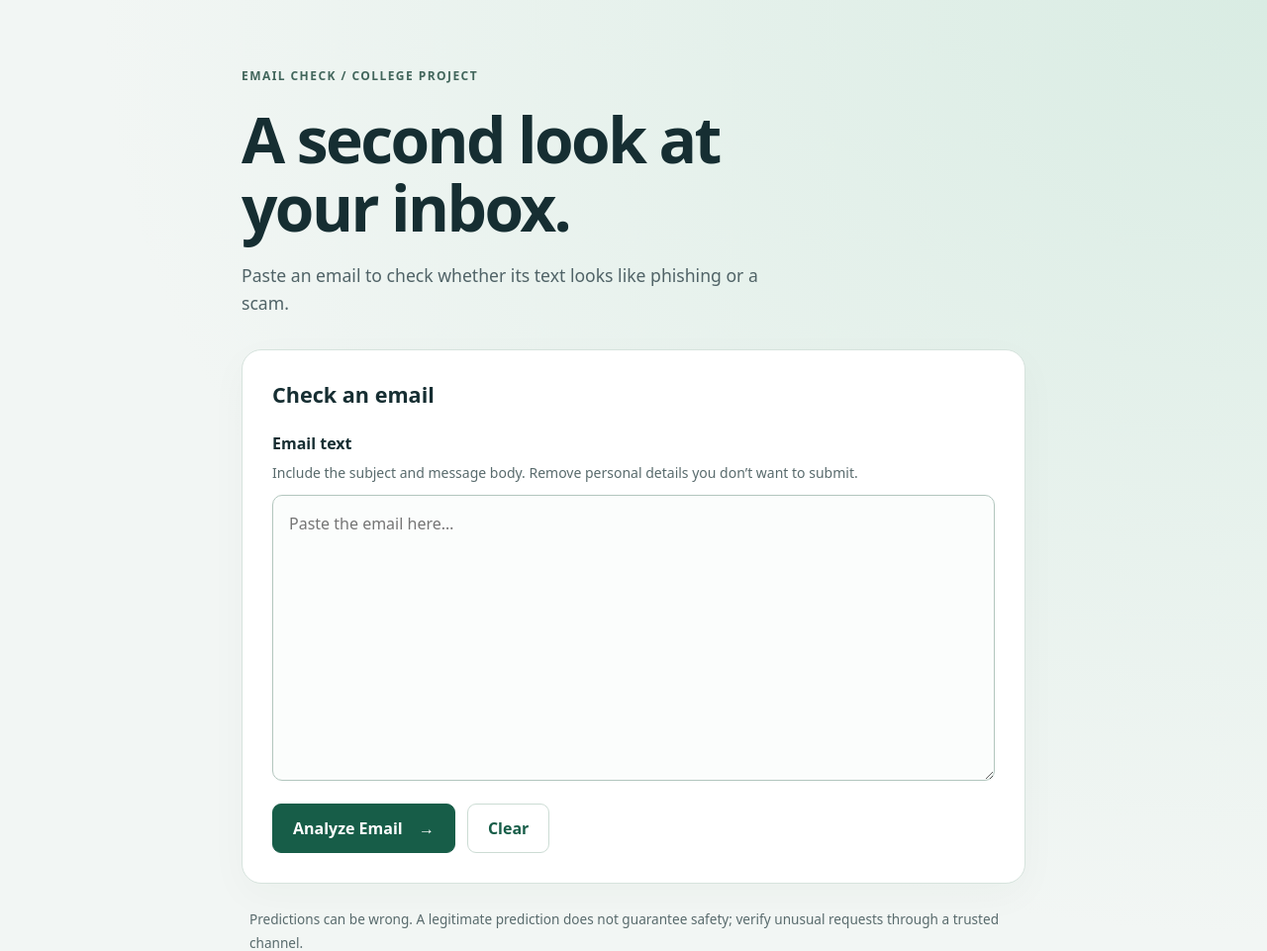
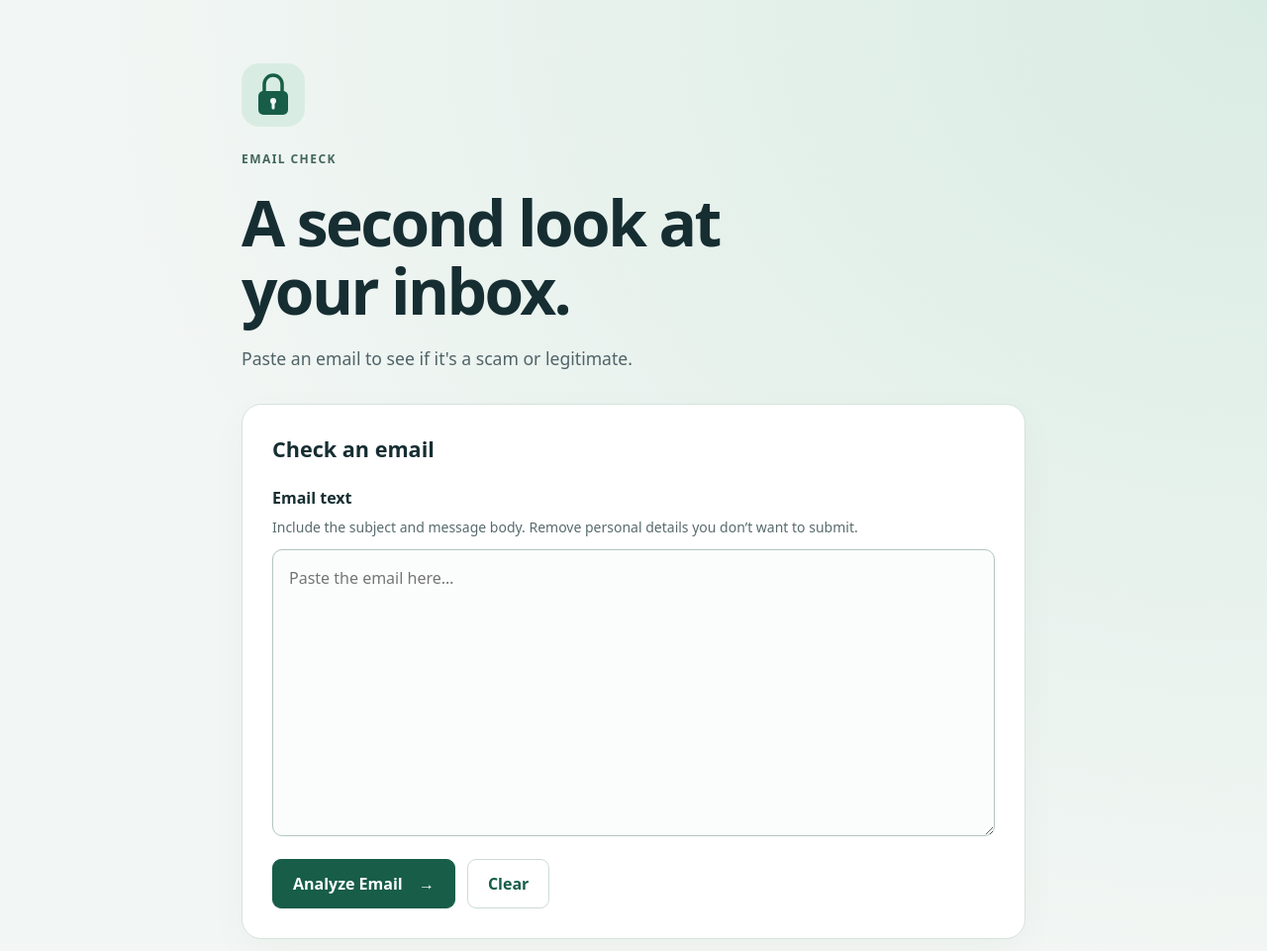
Before and after one commit to Musakhan678/Ai-phishing-detector, a Flask app: page / in a window 1280 px wide. Shown: the top 961 px of the page at 99% size. Run offline with Flask 3, Linux system fonts and the light colour scheme; parts of the project's set-up code (start-up, migrations or seed data) failed here and were passed over.

Commit message:
Simplify header copy and add lock icon

```diff
--- a/static/style.css
+++ b/static/style.css
@@ -2,6 +2,7 @@
 * { box-sizing: border-box; }
 body { margin: 0; background: radial-gradient(ellipse at top right, #d9ece3, transparent 65%); }
 .container { max-width: 840px; margin: auto; padding: 64px 24px 40px; }
+.brand-lock { display: block; width: 64px; height: 64px; margin-bottom: 20px; }
 .eyebrow { font-size: .75rem; font-weight: 700; letter-spacing: .12em; color: #42665c; }
 h1 { font-size: clamp(2.5rem, 7vw, 4rem); line-height: 1.08; letter-spacing: -.04em; margin: 20px 0; }
 .intro { color: #506367; font-size: 1.1rem; line-height: 1.6; max-width: 560px; }
--- a/templates/index.html
+++ b/templates/index.html
@@ -10,9 +10,10 @@
 <body>
 <main class="container">
   <header>
-    <span class="eyebrow">EMAIL CHECK / COLLEGE PROJECT</span>
+    <img class="brand-lock" src="{{ url_for('static', filename='lock.svg') }}" alt="" width="64" height="64">
+    <span class="eyebrow">EMAIL CHECK</span>
     <h1>A second look at<br>your inbox.</h1>
-    <p class="intro">Paste an email to check whether its text looks like phishing or a scam.</p>
+    <p class="intro">Paste an email to see if it's a scam or legitimate.</p>
   </header>
   <section class="card" aria-labelledby="form-title">
     <h2 id="form-title">Check an email</h2>
```
Also changed, not shown: static/lock.svg (added).
